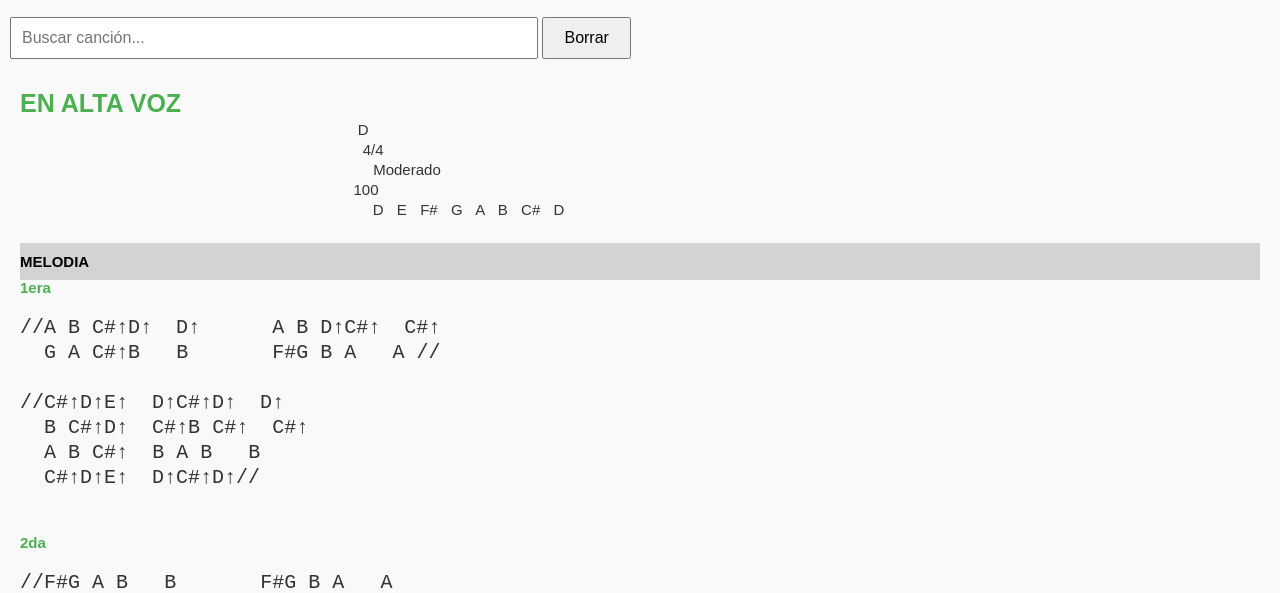
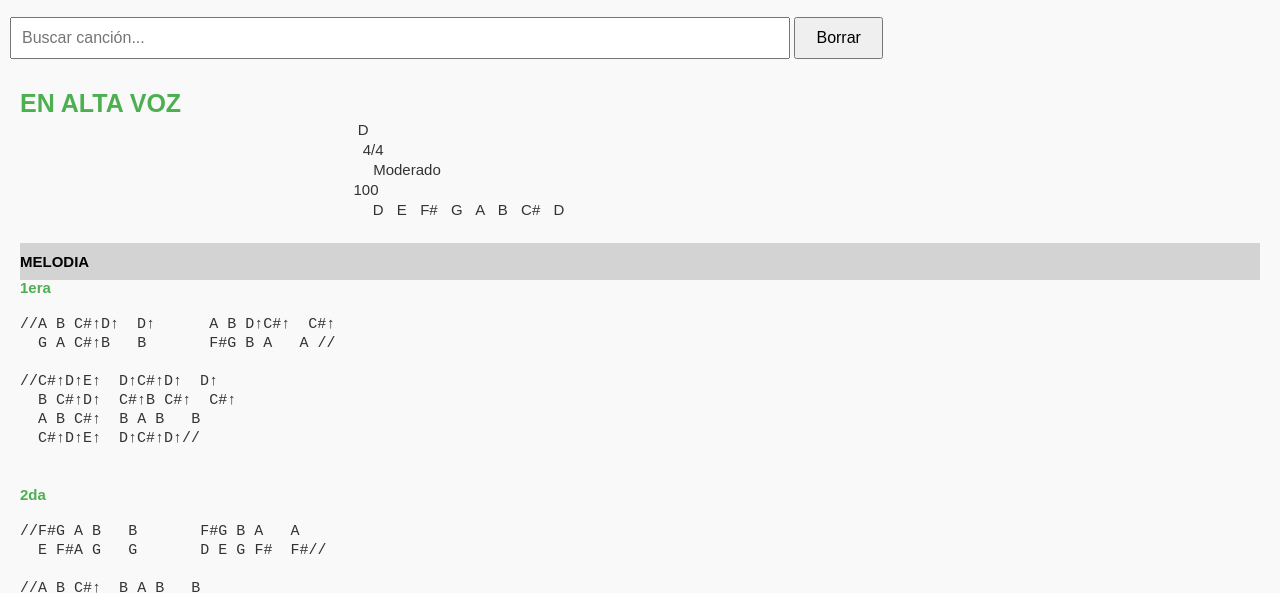
Before and after one commit to etorres1784/Himnario-PMLV, a plain HTML site: page sintetizador-violin-flauta.html in a window 1280 px wide. Shown: the part 125-718 px from the top of the page. Drawn offline with Linux system fonts and the light colour scheme.

Commit message:
Add files via upload

```diff
--- a/sintetizador-violin-flauta.html
+++ b/sintetizador-violin-flauta.html
@@ -46,7 +46,7 @@
     <main>
         <h2>Sintetizador / Violín / Piano</h2>
 
-        <input type="text" id="buscador" onkeyup="buscarCanciones()" placeholder="Buscar canción..." style="width: 40%; padding: 10px; font-size: 16px; margin-bottom: 20px;">
+        <input type="text" id="buscador" onkeyup="buscarCanciones()" placeholder="Buscar canción..." style="width: 60%; padding: 10px; font-size: 16px; margin-bottom: 20px;">
         <button onclick="borrarBuscador()" style="padding: 10px 20px; font-size: 16px; cursor: pointer;">Borrar</button>
 
         <div id="contenido">
--- a/styles.css
+++ b/styles.css
@@ -136,7 +136,7 @@ h2 {
 
 .estrofa .notas {
     font-family: courier new;
-    font-size: 20px;
+    font-size: 15px;
     margin: 0;
     padding-left: 5px;
     padding: 1px 0;
```
